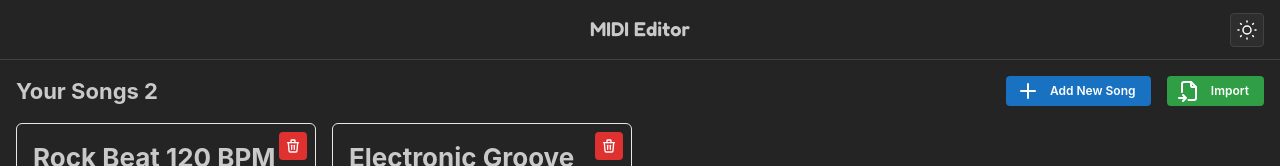
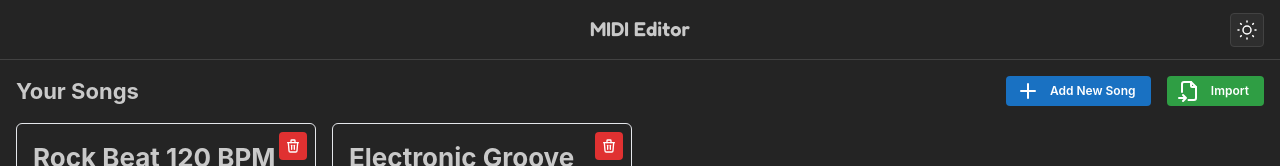
Before and after one commit to thanhphongdo/midi-editor, a React (Create React App) app: page / in a window 1280 px wide. Shown: the top 166 px of the page. Built offline with nearby package versions, Linux system fonts and the light colour scheme.

Commit message:
feat: remove debug code

```diff
--- a/src/pages/Home.tsx
+++ b/src/pages/Home.tsx
@@ -85,7 +85,7 @@ export const Home = () => {
     <Layout>
       <div className="flex flex-col gap-4">
         <div className="flex justify-between">
-          <Title order={3}>Your Songs {songs.length}</Title>
+          <Title order={3}>Your Songs</Title>
           <div className="flex gap-2 md:gap-4">
             <Button
               size="xs"
```
